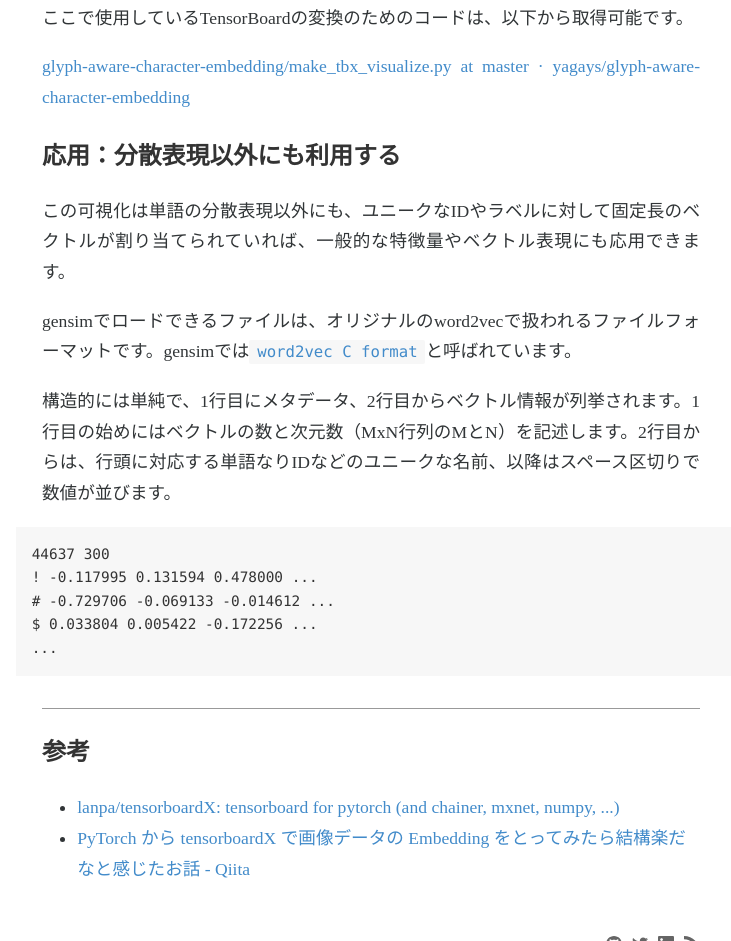
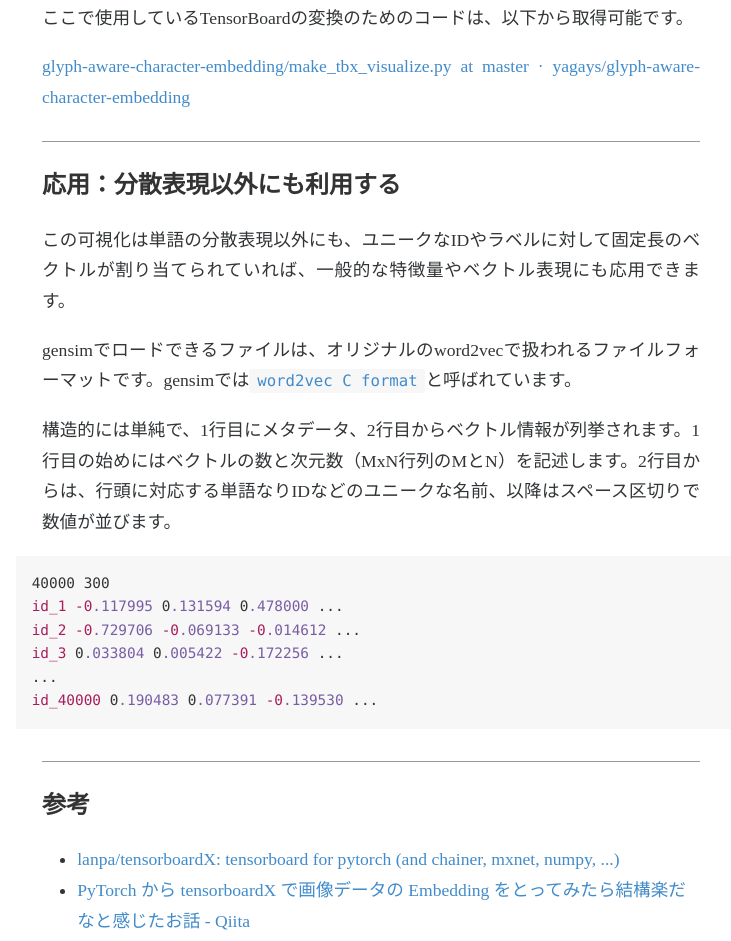
Before and after one commit to yag-ays/yag-ays.github.io, a plain HTML site: page project/embedding-visualization/index.html in a window 1280 px wide. Shown: the part 4478-5419 px from the top of the page, without its empty margins (269-1000 px from the left). Drawn offline with Linux system fonts and the light colour scheme; a script that the page names is missing.

Commit message:
:pencil2:

```diff
--- a/project/embedding-visualization/index.html
+++ b/project/embedding-visualization/index.html
@@ -1110,6 +1110,8 @@ writer.add_embedding(torch.FloatTensor(weights), metadata=labels)
 
 <p><a href="https://github.com/yagays/glyph-aware-character-embedding/blob/master/src/make_tbx_visualize.py">glyph-aware-character-embedding/make_tbx_visualize.py at master · yagays/glyph-aware-character-embedding</a></p>
 
+<hr />
+
 <h2 id="応用-分散表現以外にも利用する">応用：分散表現以外にも利用する</h2>
 
 <p>この可視化は単語の分散表現以外にも、ユニークなIDやラベルに対して固定長のベクトルが割り当てられていれば、一般的な特徴量やベクトル表現にも応用できます。</p>
@@ -1118,11 +1120,12 @@ writer.add_embedding(torch.FloatTensor(weights), metadata=labels)
 
 <p>構造的には単純で、1行目にメタデータ、2行目からベクトル情報が列挙されます。1行目の始めにはベクトルの数と次元数（MxN行列のMとN）を記述します。2行目からは、行頭に対応する単語なりIDなどのユニークな名前、以降はスペース区切りで数値が並びます。</p>
 
-<pre><code>44637 300
-! -0.117995 0.131594 0.478000 ...
-# -0.729706 -0.069133 -0.014612 ...
-$ 0.033804 0.005422 -0.172256 ...
+<pre><code>40000 300
+id_1 -0.117995 0.131594 0.478000 ...
+id_2 -0.729706 -0.069133 -0.014612 ...
+id_3 0.033804 0.005422 -0.172256 ...
 ...
+id_40000 0.190483 0.077391 -0.139530 ...
 </code></pre>
 
 <hr />
```
